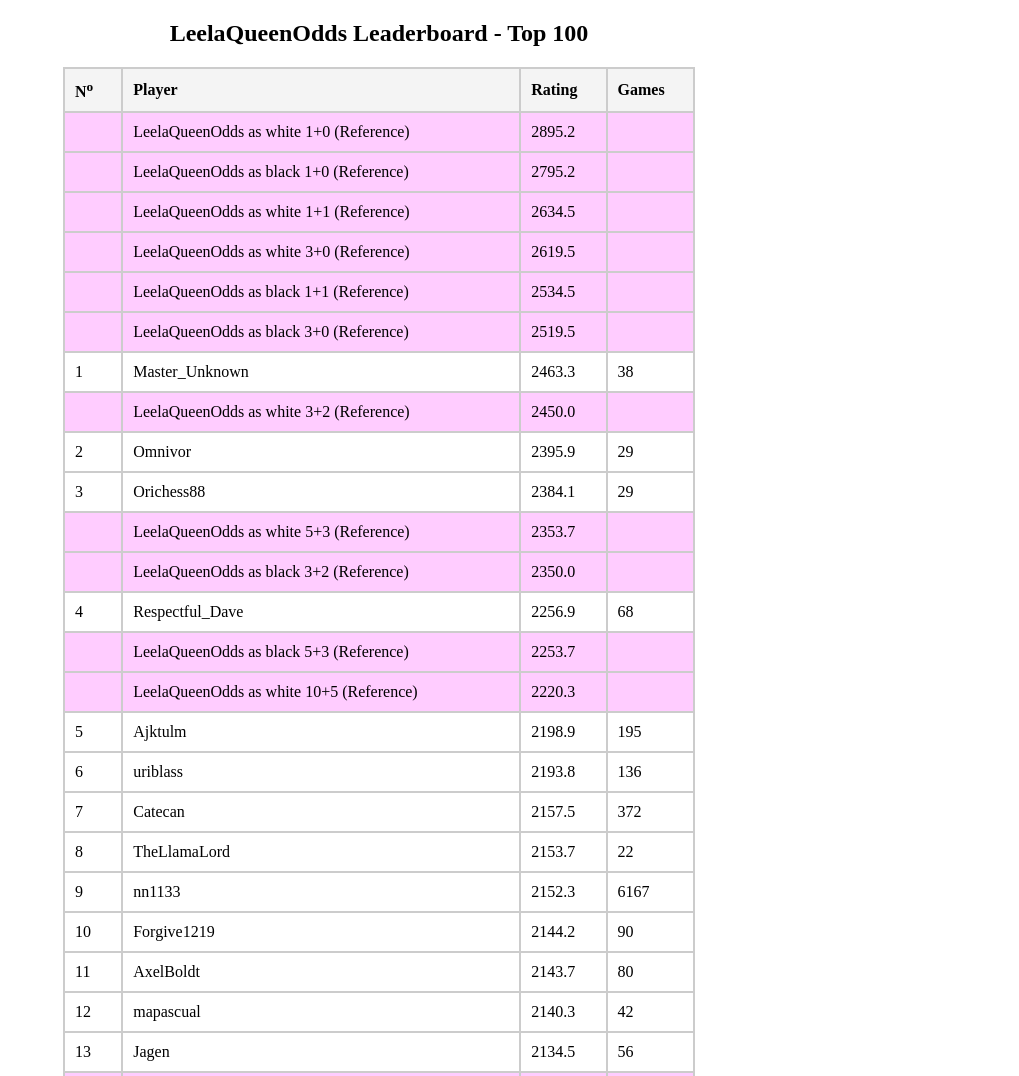
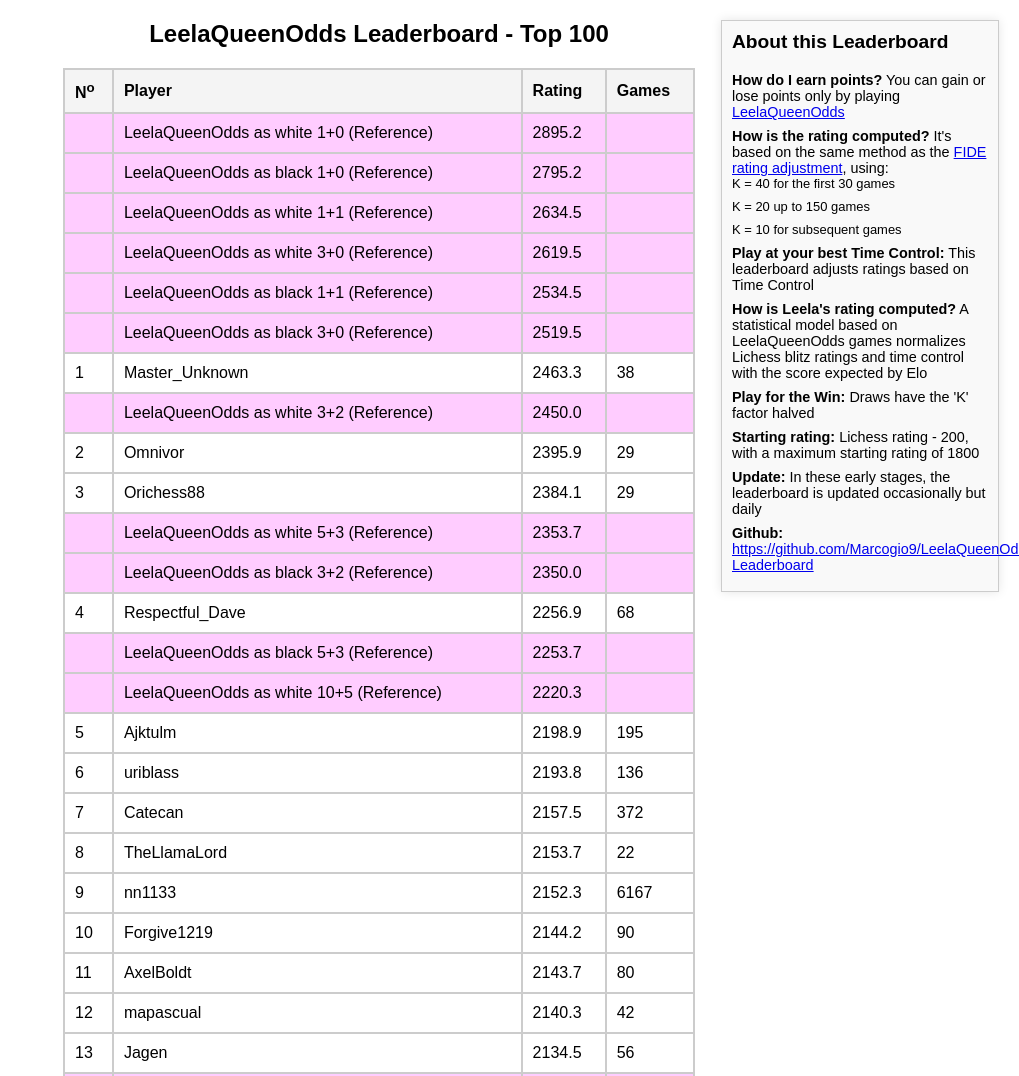
Before and after one commit to Marcogio9/LeelaQueenOdds-Leaderboard, a plain HTML site: page index.html in a window 1280 px wide. Shown: the top 1076 px of the page, without its empty margins (261-1280 px from the left). Drawn offline with Linux system fonts and the light colour scheme.

Commit message:
Update index.html

```diff
--- a/index.html
+++ b/index.html
@@ -11,6 +11,9 @@
     <meta http-equiv="pragma" content="no-cache">
 
     <style>
+        body {
+            font-family: Arial, sans-serif;
+        }
         table {
             width: 50%;
             margin: 20px auto;
@@ -27,10 +30,63 @@
         .bot-row {
             background-color: #ffccff; /* Sfondo fucsia chiaro per i BOT */
         }
+        .notes {
+            position: absolute;
+            top: 20px;
+            right: 20px;
+            width: 20%;
+            background-color: #f9f9f9;
+            border: 1px solid #ccc;
+            padding: 10px;
+            box-shadow: 0 0 10px rgba(0, 0, 0, 0.1);
+        }
+        .notes h3 {
+            margin-top: 0;
+            font-size: 1.2em;
+        }
+        .notes ul {
+            list-style: none;
+            padding: 0;
+            margin: 0;
+        }
+        .notes li {
+            margin-bottom: 8px;
+            font-size: 0.9em;
+        }
     </style>
 </head>
 <body>
     <h2 style="text-align: center;">LeelaQueenOdds Leaderboard - Top 100</h2>
+
+    <!-- Lista note laterale -->
+<div class="notes">
+    <h3>About this Leaderboard</h3>
+    <ul>
+        <li><strong>How do I earn points?</strong> You can gain or lose points only by playing <a href="https://lichess.org/@/LeelaQueenOdds/all" target="_blank">LeelaQueenOdds</a></li>
+
+        <li><strong>How is the rating computed?</strong> It's based on the same method as the <a href="https://ratings.fide.com/calculator_rtd.phtml" target="_blank">FIDE rating adjustment</a>, using:
+            <ul>
+                <li>K = 40 for the first 30 games</li>
+                <li>K = 20 up to 150 games</li>
+                <li>K = 10 for subsequent games</li>
+            </ul>
+        </li>
+
+        <li><strong>Play at your best Time Control:</strong> This leaderboard adjusts ratings based on Time Control</li>
+
+        <li><strong>How is Leela's rating computed?</strong> A statistical model based on LeelaQueenOdds games normalizes Lichess blitz ratings and time control with the score expected by Elo</li>
+
+        <li><strong>Play for the Win:</strong> Draws have the 'K' factor halved</li>
+
+        <li><strong>Starting rating:</strong> Lichess rating - 200, with a maximum starting rating of 1800</li>
+
+        <li><strong>Update:</strong> In these early stages, the leaderboard is updated occasionally but daily</li>
+
+        <li><strong>Github:</strong> <a href="https://github.com/Marcogio9/LeelaQueenOdds-Leaderboard" target="_blank">https://github.com/Marcogio9/LeelaQueenOdds-Leaderboard</a></li>
+    </ul>
+</div>
+
+
     <table id="classifica">
         <thead>
             <tr>
@@ -59,7 +115,7 @@
                 // Itera sui giocatori ordinati per rating decrescente
                 Object.entries(dati)
                     .sort((a, b) => b[1].rating - a[1].rating)
-                    .slice(0, 114) // Limita alla top 100
+                    .slice(0, 100) // Limita alla top 100
                     .forEach(([nome, info]) => {
                         const row = document.createElement("tr");
                         const posCell = document.createElement("td");
@@ -80,7 +136,7 @@
                         }
 
                         nomeCell.textContent = nome;
-                        ratingCell.textContent = info.rating.toFixed(1); // Limita a 2 decimali
+                        ratingCell.textContent = info.rating.toFixed(1); // Limita a 1 decimale
 
                         row.appendChild(posCell);
                         row.appendChild(nomeCell);
```
